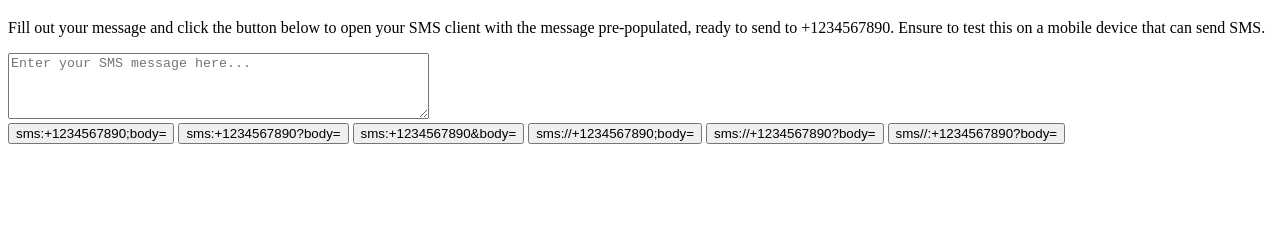
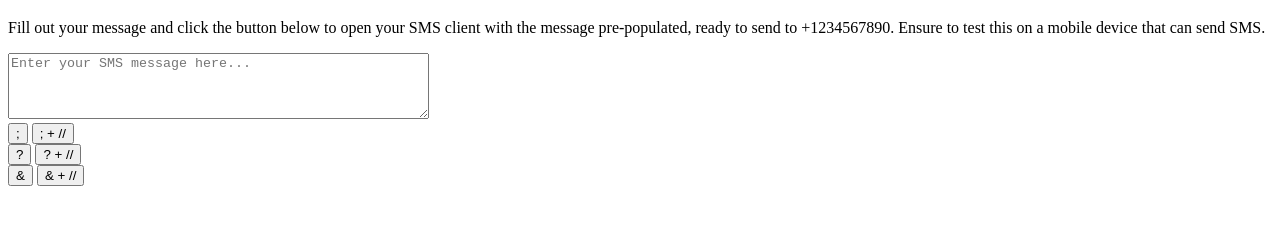
Before and after one commit to m-roberts/html-sms-uri-test-page, a plain HTML site: page index.html in a window 1280 px wide. Shown: the part 61-286 px from the top of the page. Drawn offline with Linux system fonts and the light colour scheme.

Commit message:
Better buttons

```diff
--- a/index.html
+++ b/index.html
@@ -11,12 +11,14 @@
         </p>
         <textarea id="messageTextArea" rows="4" cols="50" placeholder="Enter your SMS message here..."></textarea>
         <br>
-        <button onclick="redirect1()">sms:+1234567890;body=</button>
-        <button onclick="redirect2()">sms:+1234567890?body=</button>
-        <button onclick="redirect3()">sms:+1234567890&body=</button>
-        <button onclick="redirect4()">sms://+1234567890;body=</button>
-        <button onclick="redirect5()">sms://+1234567890?body=</button>
-        <button onclick="redirect6()">sms//:+1234567890?body=</button>
+        <button onclick="redirect1()">;</button>
+        <button onclick="redirect4()">; + //</button>
+        <br>
+        <button onclick="redirect2()">?</button>
+        <button onclick="redirect5()">? + //</button>
+        <br>
+        <button onclick="redirect3()">&</button>
+        <button onclick="redirect6()">& + //</button>
         <script>
         function redirect1() {
             var body = document.getElementById('messageTextArea').value;
```
